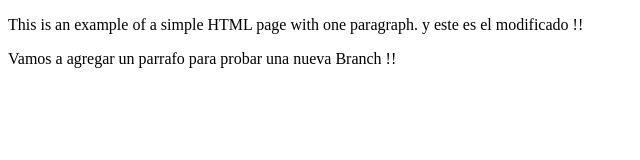
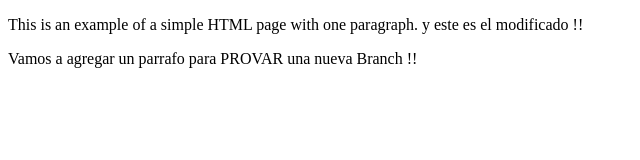
Before and after one commit to mancarf/git-prueba, a plain HTML site: page index.html in a window 1280 px wide. Shown: the full height of the page, 0-640 px from the left. Drawn offline with Linux system fonts and the light colour scheme.

Commit message:
esta es la del Probar con V

```diff
--- a/index.html
+++ b/index.html
@@ -5,6 +5,6 @@
     </head>
     <body>
         <p>This is an example of a simple HTML page with one paragraph. y este es el modificado !!</p>
-        <p>Vamos a agregar un parrafo para probar una nueva Branch !!</p>
+        <p>Vamos a agregar un parrafo para PROVAR una nueva Branch !!</p>
     </body>
 </html>
```
